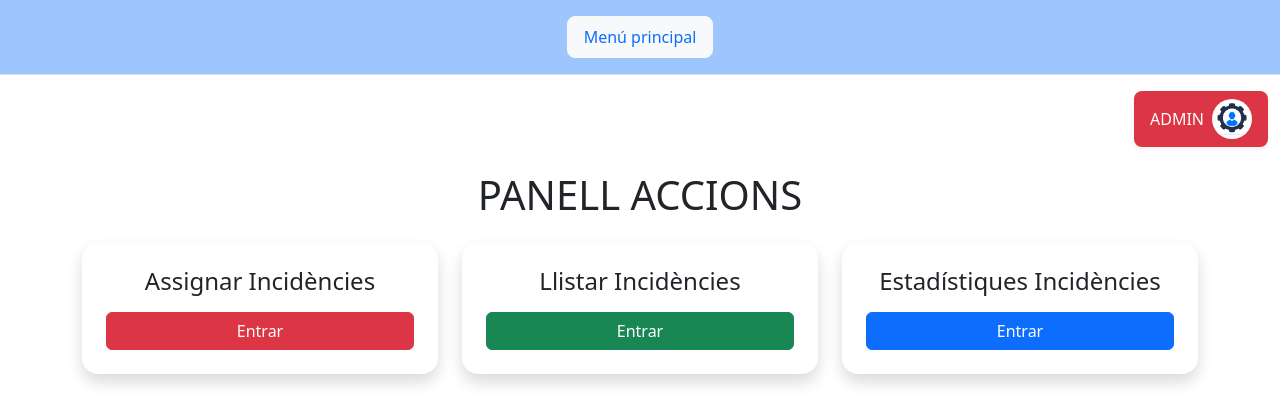
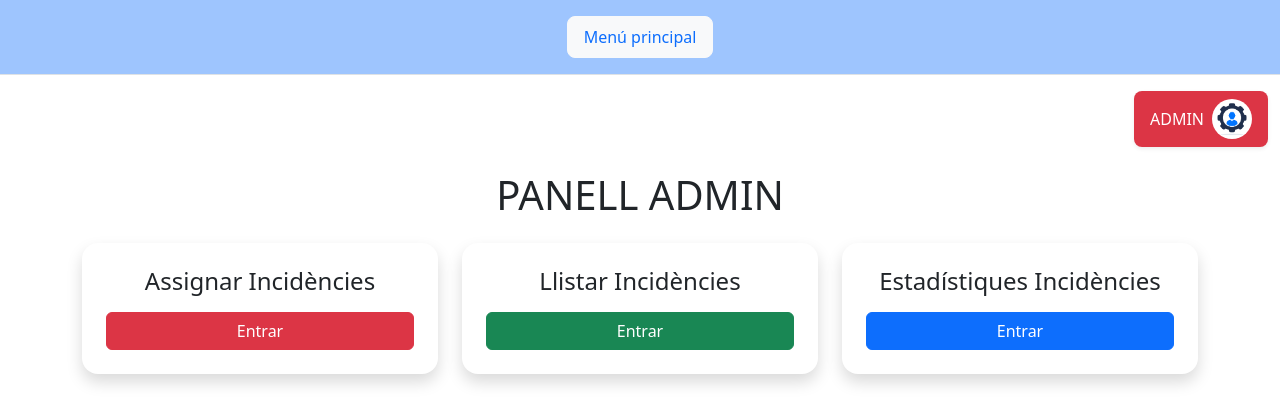
Before and after one commit to inspedralbes/projecte-1daw-25-26-g9_ricardo-kilian, a PHP site: page /role/admin/admin.php in a window 1280 px wide. Shown: the part 108-517 px from the top of the page. Run offline with PHP 8.4, Linux system fonts and the light colour scheme.

Commit message:
Update admin.php

```diff
--- a/src/role/admin/admin.php
+++ b/src/role/admin/admin.php
@@ -5,7 +5,7 @@
 
 
     <div class="text-center">
-        <h1 class="mb-4">PANELL ACCIONS</h1>
+        <h1 class="mb-4">PANELL ADMIN</h1>
 
         <div class="row g-4 justify-content-center">
              <div class="col-12 col-md-4">
```
